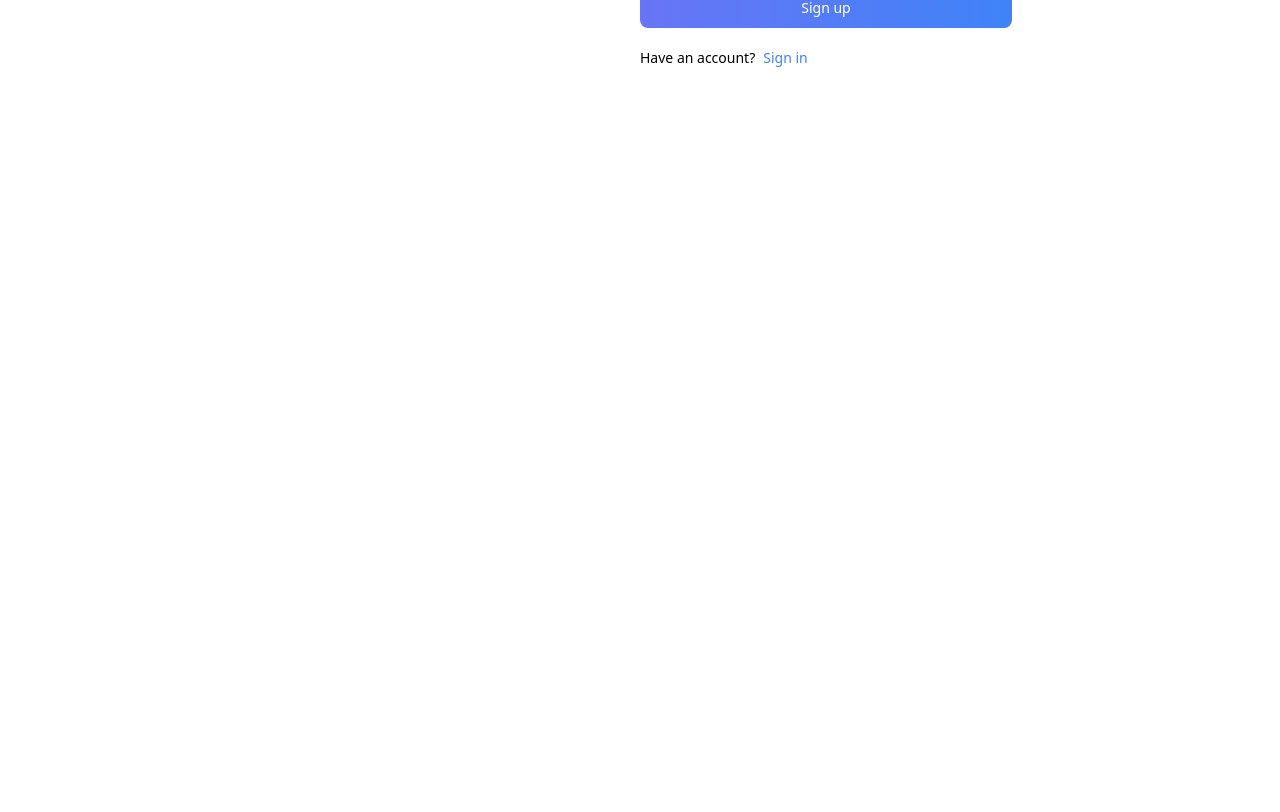
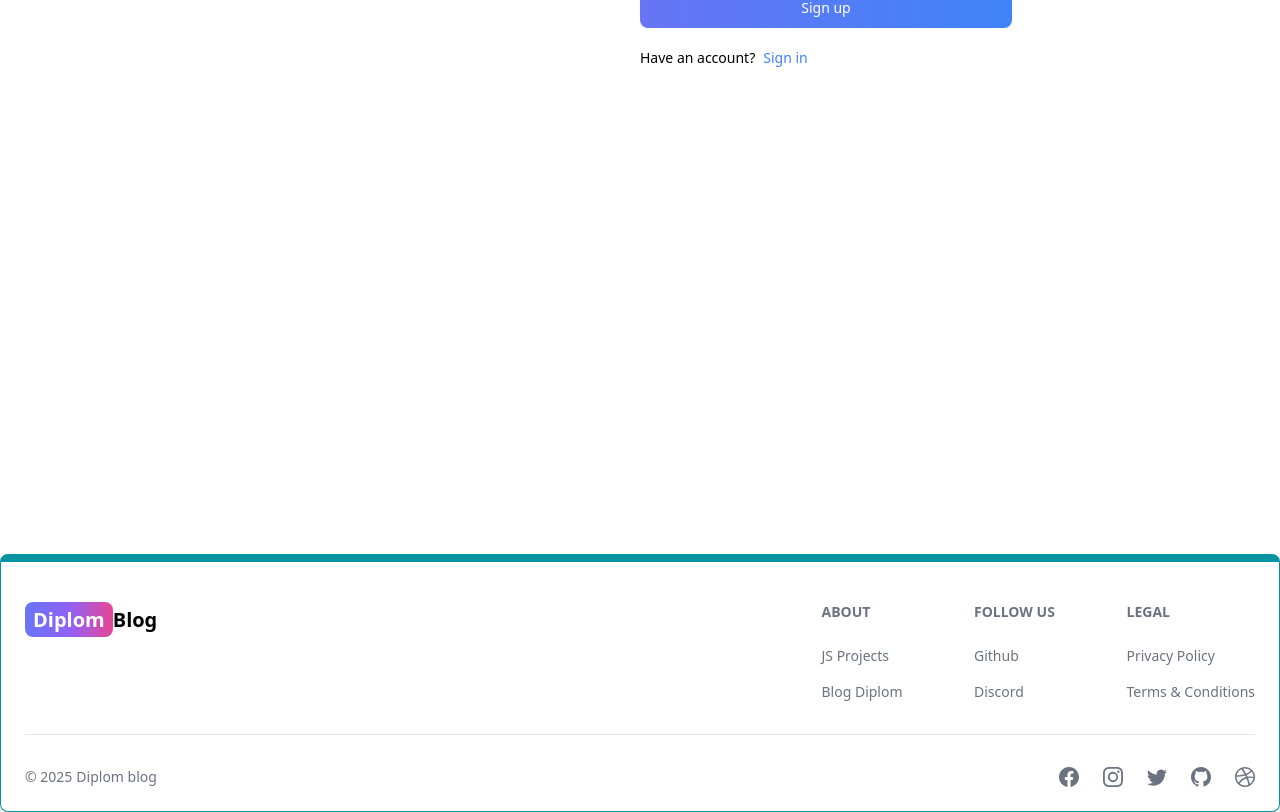
Before and after one commit to longnguyendo/diplom-mern, a React (Vite) app in the folder client/: page /signup in a window 1280 px wide. Shown: the part 390-1202 px from the top of the page. Before the commit the page ends 944 px from the top, so only its background shows below. Built offline with nearby package versions, Linux system fonts and the light colour scheme.

Commit message:
create and add the footer component

```diff
--- a/client/src/App.jsx
+++ b/client/src/App.jsx
@@ -7,6 +7,7 @@
 import SignIn from './pages/SignIn';
 import SignUp from './pages/SignUp';
 import Header from './components/Header';
+import FooterCom from './components/Footer';
 
 const App = () => {
   return (
@@ -20,6 +21,7 @@
         <Route path="/signin" element={<SignIn />} />
         <Route path="/signup" element={<SignUp />} />
       </Routes>
+      <FooterCom />
     </BrowserRouter>
   )
 }
--- /dev/null
+++ b/client/src/components/Footer.jsx
@@ -0,0 +1,81 @@
+import { Footer, FooterCopyright, FooterDivider, FooterIcon, FooterLink, FooterLinkGroup, FooterTitle } from 'flowbite-react';
+import { Link } from 'react-router-dom';
+import { BsFacebook, BsInstagram, BsTwitter, BsGithub, BsDribbble } from 'react-icons/bs';
+export default function FooterCom() {
+  return (
+    <Footer container className='border border-t-8 border-teal-500'>
+      <div className='w-full mx-auto max-w-7xl'>
+        <div className='grid justify-between w-full sm:flex md:grid-cols-1'>
+          <div className='mt-5'>
+            <Link
+              to='/'
+              className='self-center text-lg font-semibold whitespace-nowrap sm:text-xl dark:text-white'
+            >
+              <span className='px-2 py-1 text-white rounded-lg bg-gradient-to-r from-indigo-500 via-purple-500 to-pink-500'>
+                Diplom
+              </span>
+              Blog
+            </Link>
+          </div>
+          <div className='grid grid-cols-2 gap-8 mt-4 sm:grid-cols-3 sm:gap-6'>
+            <div>
+              <FooterTitle title='About' />
+              <FooterLinkGroup col>
+                <FooterLink
+                  href=''
+                  target='_blank'
+                  rel='noopener noreferrer'
+                >
+                   JS Projects
+                </FooterLink>
+                <FooterLink
+                  href='/about'
+                  target='_blank'
+                  rel='noopener noreferrer'
+                >
+                   Blog Diplom
+                </FooterLink>
+              </FooterLinkGroup>
+            </div>
+            <div>
+              <FooterTitle title='Follow us' />
+              <FooterLinkGroup col>
+                <FooterLink
+                  href='https://www.github.com/sahandghavidel'
+                  target='_blank'
+                  rel='noopener noreferrer'
+                >
+                  Github
+                </FooterLink>
+                <FooterLink href='#'>Discord</FooterLink>
+              </FooterLinkGroup>
+            </div>
+            <div>
+              <FooterTitle title='Legal' />
+              <FooterLinkGroup col>
+                <FooterLink href='#'>Privacy Policy</FooterLink>
+                <FooterLink href='#'>Terms &amp; Conditions</FooterLink>
+              </FooterLinkGroup>
+            </div>
+          </div>
+        </div>
+        <FooterDivider />
+        <div className='w-full sm:flex sm:items-center sm:justify-between'>
+          <FooterCopyright
+            href='#'
+            by="Diplom blog"
+            year={new Date().getFullYear()}
+          />
+          <div className="flex gap-6 mt-4 sm:mt-0 sm:justify-center">
+            <FooterIcon href='#' icon={BsFacebook}/>
+            <FooterIcon href='#' icon={BsInstagram}/>
+            <FooterIcon href='#' icon={BsTwitter}/>
+            <FooterIcon href='https://github.com/sahandghavidel' icon={BsGithub}/>
+            <FooterIcon href='#' icon={BsDribbble}/>
+
+          </div>
+        </div>
+      </div>
+    </Footer>
+  );
+}
```
